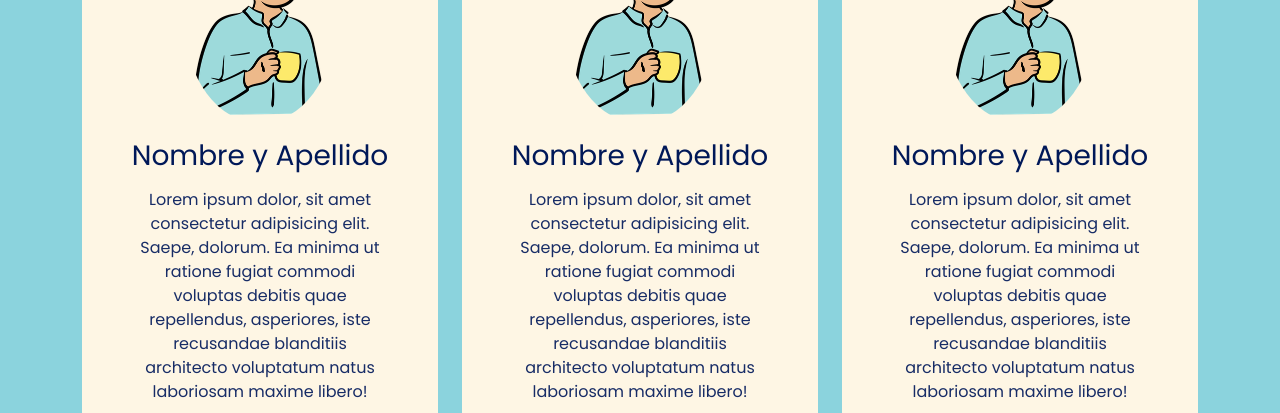
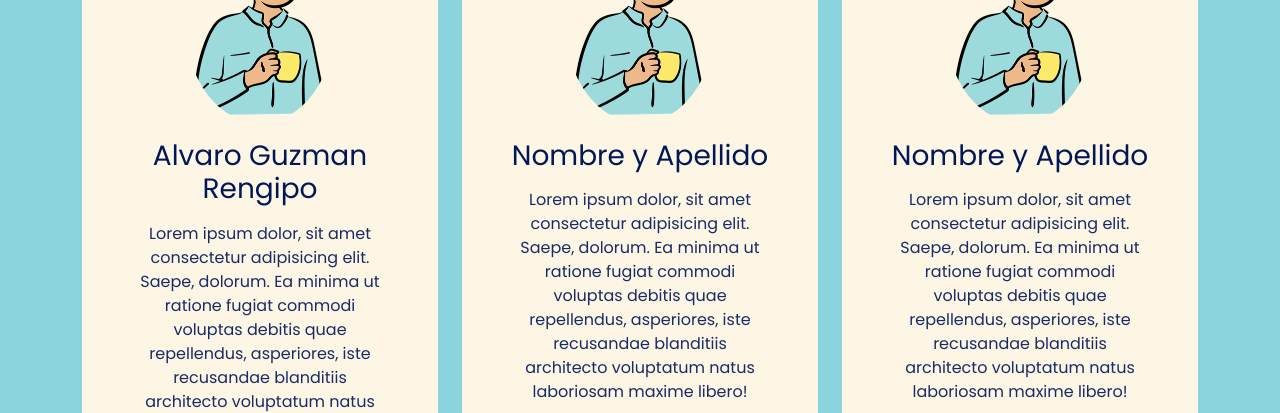
Before and after one commit to AlvaroGuzmanRengipo/devtech-podcast-web, a plain HTML site: page index.html in a window 1280 px wide. Shown: the part 1360-1773 px from the top of the page. Drawn offline with nearby package versions, Linux system fonts and the light colour scheme.

Commit message:
modificacion de tarjeta

```diff
--- a/index.html
+++ b/index.html
@@ -101,7 +101,7 @@
             <div class="card">
               <div class="card-body text-center p-5">
                 <img src="./assets/avatar.png" alt="avatar" class=" img img-fluid rounded-circle mb-3">
-                <h3 class="title card-title mb-3">Nombre y Apellido</h3>
+                <h3 class="title card-title mb-3">Alvaro Guzman Rengipo</h3>
                 <p>Lorem ipsum dolor, sit amet consectetur adipisicing elit. Saepe, dolorum. Ea minima ut ratione fugiat
                   commodi voluptas debitis quae repellendus, asperiores, iste recusandae blanditiis architecto
                   voluptatum natus laboriosam maxime libero!</p>
```
